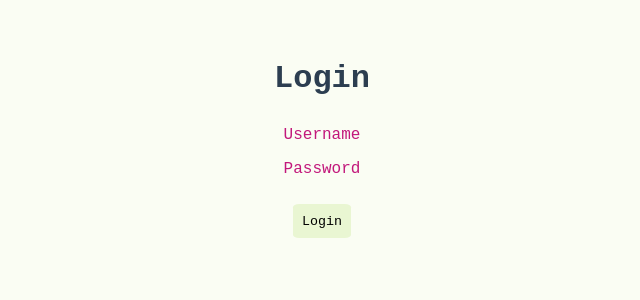
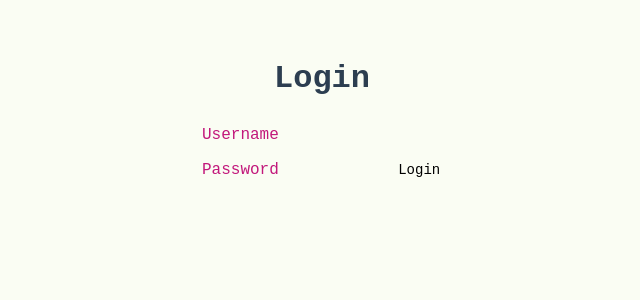
Before and after one commit to ckdvk/link_shortener-frontend, a Vue app in the folder link-shortener/: page / in a window 1280 px wide. Shown: the top 300 px of the page, without its empty margins (318-958 px from the left). Built offline with nearby package versions, Linux system fonts and the light colour scheme.

Commit message:
Añadida conexión con el backend. El login ya funciona. Next step: shortening links, Después, añadir un logout

```diff
--- a/link-shortener/src/App.vue
+++ b/link-shortener/src/App.vue
@@ -22,7 +22,9 @@
 		},
 		data() {
 			return {
-			isAuthenticated: false // Controla si el usuario ha iniciado sesión
+				// isAuthenticated: false, // Controla si el usuario ha iniciado sesión
+				isAuthenticated: !!localStorage.getItem('authToken'), // Verificar si el token existe
+				API_URL: process.env.VUE_APP_API_URL,
 			};
 		},
 		methods: {
--- a/link-shortener/src/components/LinkShortener.vue
+++ b/link-shortener/src/components/LinkShortener.vue
@@ -3,7 +3,7 @@
 		<!-- Al pulsar refresca la página -->
 		<h1 @click="refreshPage" style="cursor: pointer;">{{ msg }}</h1>
 		<!-- A beautiful text input for the link to shorten-->
-		<div style="max-width: 18em; margin: 0 auto;">
+		<div style="max-width: 17em; margin: 0 auto;">
 			<input
 				v-model="link"
 				type="text"
@@ -56,16 +56,64 @@
 		methods: {
 			// Método para refrescar la página
 			refreshPage() {
-				window.location.reload();
+				this.link = '';
+				this.isShortened = false;
+				this.showToast = false;
+				this.toastMessage = "Link copied to clipboard!";
+				this.errorFound = false;
 			},
 			// Método para simular la acción de acortar el enlace
 			shortenLink() {
-				// Aquí podrías agregar la lógica real para acortar el enlace
+				// // Aquí podrías agregar la lógica real para acortar el enlace
+				// if (this.link) {
+				// 	console.log("El usuario ha introducido el enlace: " + this.link);
+				// 	// Simulación de enlace acortado
+				// 	this.link = "http://localhost:8080/shortened-link"; // Se reemplaza el enlace largo por el acortado
+				// 	this.isShortened = true; // Activa el flag cuando el enlace es acortado
+				// }
 				if (this.link) {
-					console.log("El usuario ha introducido el enlace: " + this.link);
-					// Simulación de enlace acortado
-					this.link = "http://localhost:8080/shortened-link"; // Se reemplaza el enlace largo por el acortado
-					this.isShortened = true; // Activa el flag cuando el enlace es acortado
+					const token = localStorage.getItem('authToken'); // Obtener el token almacenado
+
+					if (!token) {
+						console.error("No token found. Please log in first.");
+						this.errorFound = true;
+						this.toastMessage = "You must be logged in to shorten links.";
+						this.showToast = true;
+						return;
+					}
+
+					fetch(`${this.API_URL}/shorten`, {
+						method: 'POST',
+						headers: {
+							'Content-Type': 'application/json',
+							'Authorization': `Bearer ${token}`,  // Incluir el token en la cabecera
+						},
+						body: JSON.stringify({ url: this.link })
+					})
+					.then(response => response.json())
+					.then(data => {
+						if (data.shortenedLink) {
+							this.link = data.shortenedLink;
+							this.isShortened = true;
+						} else {
+							console.error("Error shortening link:", data);
+							this.errorFound = true;
+							this.toastMessage = "Error shortening link.";
+							this.showToast = true;
+							setTimeout(() => {
+								this.showToast = false; // Oculta la notificación
+							}, this.toastDuration);
+						}
+					})
+					.catch(error => {
+						console.error('Error:', error);
+						this.errorFound = true;
+						this.toastMessage = "Error shortening link.";
+						this.showToast = true;
+						setTimeout(() => {
+								this.showToast = false; // Oculta la notificación
+						}, this.toastDuration);
+					});
 				}
 			},
 			// Método para copiar el enlace al portapapeles
--- a/link-shortener/src/components/UserLogin.vue
+++ b/link-shortener/src/components/UserLogin.vue
@@ -1,43 +1,32 @@
 <template>
 	<div class="login-container">
 		<h1>Login</h1>
-		<!-- the content of this div is centered in the screen. Not only the text -->
-		<div style="max-width: 16em; margin: 0 auto; text-align: center;">
+		<div class="form-container">
 			<input
 				v-model="username"
 				type="text"
 				placeholder="Username"
 				@keyup.enter="login"
 			/>
-			<!-- <input
+			<div class="password-container">
+				<input
 					v-model="password"
-				:type="showPassword ? 'text' : 'password'"
+					type="password"
 					placeholder="Password"
 					class="password-input"
-				/> -->
-			<input
-				v-model="password"
-				type="text"
-				placeholder="Password"
-				class = "password-input"
 					@keyup.enter="login"
 				/>
-			<div>
-				<br>
+				<button @click="login" @keyup.enter="login">Login</button>
 			</div>
-			<button @click="login" @keyup.enter="login">Login</button>
-			<div>
-				<br>
-			</div>
-
+			<p v-if="errorMessage" class="error">{{ errorMessage }}</p>
 			<LinkShortener v-if="isAuthenticated" msg="Link Shortener" />
 		</div>
-		<p v-if="errorMessage" class="error">{{ errorMessage }}</p>
-
 	</div>
 </template>
 
 <script>
+console.log("Datos de entorno")
+console.log(process.env.VUE_APP_API_URL)
 import LinkShortener from './LinkShortener.vue';
 
 export default {
@@ -52,23 +41,49 @@
 			isAuthenticated: false,
 			errorMessage: '',
 			showPassword: false,
+			API_URL: process.env.VUE_APP_API_URL,
 		};
 	},
 	methods: {
 		login() {
-			// Validación simple para ejemplo
-			if (this.username === 'user' && this.password === 'password') {
+			// if (this.username === 'user' && this.password === 'password') {
+			// 	this.isAuthenticated = true;
+			// 	this.$emit('login-success');
+			// 	this.errorMessage = '';
+			// } else {
+			// 	this.errorMessage = 'Invalid username or password';
+			// }
+			const data = {
+				username: this.username,
+				password: this.password,
+			};
+			// Petición al backend para obtener el token
+			fetch(`${this.API_URL}/login`, {
+				method: 'POST',
+				headers: {
+					'Content-Type': 'application/json',
+				},
+				body: JSON.stringify(data),
+			})
+			.then(response => response.json())
+			.then(data => {
+				if (data.token) {
+					localStorage.setItem('authToken', data.token); // Guardar el token
 					this.isAuthenticated = true;
 					this.$emit('login-success');
 					this.errorMessage = '';
 				} else {
 					this.errorMessage = 'Invalid username or password';
 				}
+			})
+			.catch(error => {
+				console.error('Error:', error);
+				this.errorMessage = 'An error occurred during login';
+			});
 		},
 		togglePassword() {
 			this.showPassword = !this.showPassword;
 		},
-
 	}
 };
 </script>
@@ -77,38 +92,20 @@
 .login-container {
 	max-width: 300px;
 	margin: 50px auto;
-		/* padding: 20px; */
 	background: transparent;
 	text-align: center;
 }
-	/* input {
-		display: block;
-		width: 90%;
-		margin: 10px auto;
-		padding: 8px;
-		border: 1px solid #ccc;
-		border-radius: 5px;
-	} */
 
-	button {
-		background-color: #acda5736;
-		border-radius: 10%;
-		padding: 0.7em;
-		cursor: pointer;
-		/* Sin borde inicial */
-		border: none;
-		/* Sin sombra inicial */
-		box-shadow: none;
-		transition: box-shadow 0.3s ease;  /* Transición suave para el borde */
-		font-family: 'Courier New', Courier, monospace;
+.form-container {
+	max-width: 16em;
+	margin: 0 auto;
+	text-align: left;
 }
-	/* Aparece el borde al hacer hover */
-	button:hover {
-		box-shadow: 0 0 5px 2px rgba(177, 196, 94, 0.3);  /* Sombra que simula un borde */
-	}
-	.error {
-		color: rgb(168, 5, 5);
-		margin-top: 10px;
+
+.password-container {
+	display: flex;
+	align-items: center;
+	justify-content: space-between;
 }
 
 input {
@@ -122,26 +119,37 @@
 	font-family: 'Courier New', Courier, monospace;
 	/* input box is transparent */
 	background-color: transparent;
-		text-align: center;
 }
 input::placeholder {
 		color: rgb(194, 24, 123);  /* Puedes cambiar 'purple' por cualquier color que prefieras */
-		text-align: center;
+		text-align: left;
 	}
 
 .password-input {
-		border: none;
-		outline: none;
-		font-size: 16px;
-		width: 100%;
-		box-sizing: border-box;
-		color: #26704f;
-		font-family: 'Courier New', Courier, monospace;
-		background-color: transparent;
-		/* text-align: center; */
-
-		/* Oculta los caracteres */
-		-webkit-text-security: disc;  /* Otras opciones: circle, square */
+	flex: 1;
+	margin-right: 8px;
 }
 
+button {
+	/* background-color: #acda5736; */
+	background-color: transparent;
+	border-radius: 10%;
+	padding: 0.7em;
+	cursor: pointer;
+	border: none;
+	box-shadow: none;
+	transition: box-shadow 0.3s ease;
+	font-family: 'Courier New', Courier, monospace;
+	font-size: 14px;
+}
+
+button:hover {
+	/* box-shadow: 0 0 5px 2px rgba(177, 196, 94, 0.3); */
+	color: rgb(194, 24, 123);
+}
+
+.error {
+	color: rgb(168, 5, 5);
+	margin-top: 10px;
+}
 </style>
```
Also changed, not shown: link-shortener/src/main.js (line endings or trailing spaces), 1 other file (tests, documents, lock files or other folders). Lines whose indentation alone changed are shown as unchanged.
